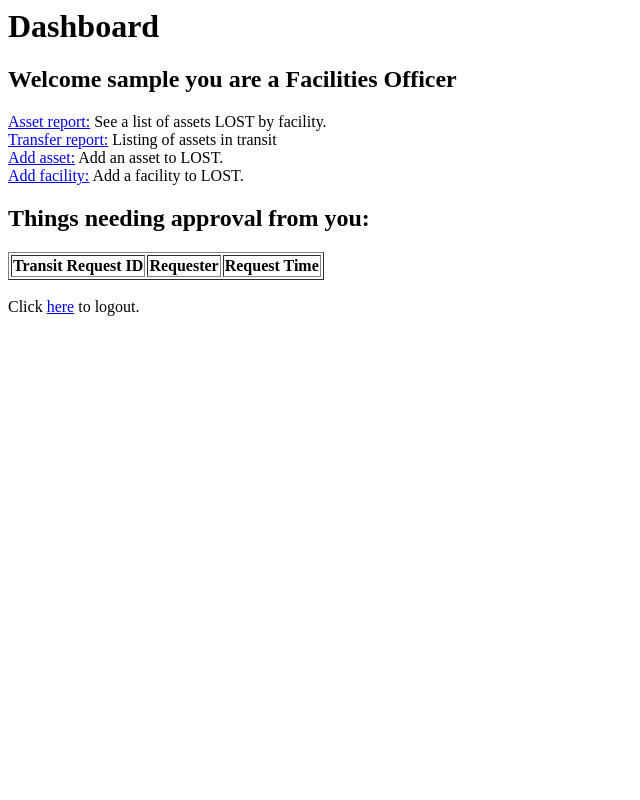
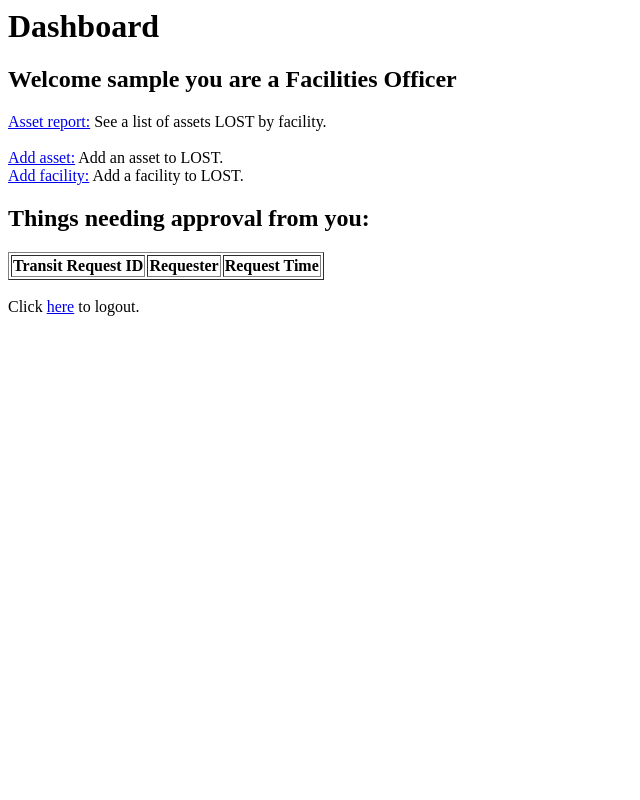
Before and after one commit to bearcast24/CIS322, a Flask app: page /dashboard in a window 1280 px wide. Shown: the whole page, without its empty margins (0-640 px from the left). Run offline with Flask 2, Linux system fonts and the light colour scheme; the visitor is signed in with stand-in values (Sample User, id 1); data that the repository does not hold is empty; parts of the project's set-up code (start-up, migrations or seed data) failed here and were passed over; some libraries are stand-ins or nearby versions.

Commit message:
Updated broken links

```diff
--- a/src/templates/dashboard.html
+++ b/src/templates/dashboard.html
@@ -8,7 +8,7 @@
 
 		<a href="{{url_for('asset_report')}}">Asset report:</a> See a list of assets LOST by facility.
 		<br>
-		<a href="{{url_for('transfer_report')}}">Transfer report:</a> Listing of assets in transit
+		<!-- <a href="{{url_for('transfer_report')}}">Transfer report:</a> Listing of assets in transit -->
 		<br>
 		<a href="{{url_for('add_asset')}}">Add asset:</a> Add an asset to LOST.
 		<br>
--- a/src/templates/login.html
+++ b/src/templates/login.html
@@ -12,11 +12,5 @@
 			<input type="submit" name="submit" value="submit"/>
 		</form>
 		<br>
-		<!-- <a href="{{url_for('create_user')}}">Make a user</a> -->
-		<br>
 	</body>
 </html>
-
-
-
-<!--We're not actually going to authenticate a login yet. This screen will just accept whatever information the user gives.-->
```
